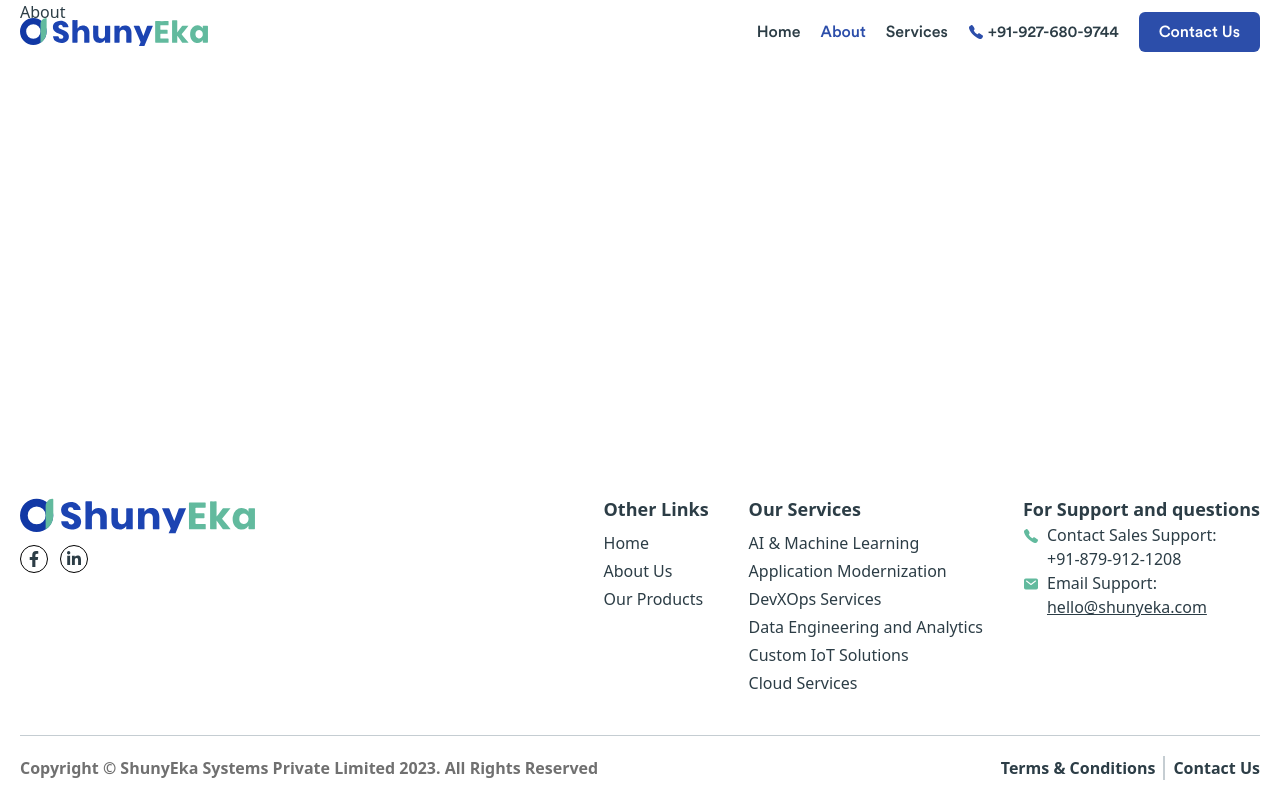
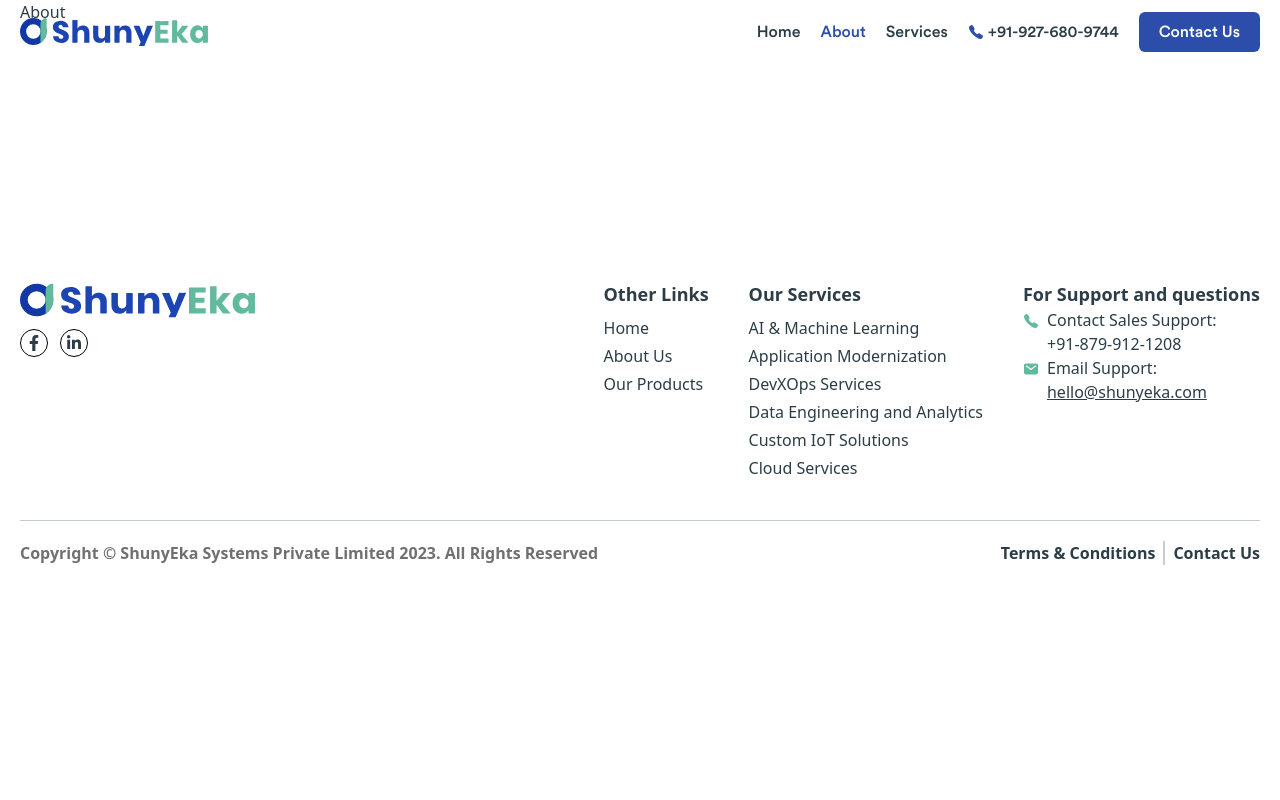
Before and after one commit to devvsakib/shunyekav2, a React (Vite) app: page /about-us in a window 1280 px wide. Built offline with nearby package versions, Linux system fonts and the light colour scheme.

Commit message:
layout changes

```diff
--- a/src/App.jsx
+++ b/src/App.jsx
@@ -3,13 +3,16 @@
 import Footer from "./components/Footer/Footer";
 import Home from "./pages/Home";
 import About from "./pages/About";
+import Services from "./pages/Services";
 function App() {
     return (
-    <div className="max-w-[1240px] mx-auto flex flex-col  justify-center min-h-screen">
+        <div className="flex flex-col justify-center min-h-screen">
             <Header />
             <Routes>
                 <Route path="/" element={<Home />} />
                 <Route path="/about-us" element={<About />} />
+                <Route path="/services" element={<Services />} />
+                <Route path="*" element={<h1>404</h1>} />
             </Routes>
             <Footer />
         </div>
--- a/src/components/Common/HeroSection.jsx
+++ /dev/null
@@ -1,9 +0,0 @@
-const HeroSection = () => {
-  return (
-    <section>
-
-    </section>
-  )
-}
-
-export default HeroSection
--- a/src/components/Footer/Footer.jsx
+++ b/src/components/Footer/Footer.jsx
@@ -4,9 +4,11 @@
 import { Link } from "react-router-dom";
 import { IoCall, IoMail } from 'react-icons/io5'
 import ActiveLink from "../Header/ActiveLink";
+import Layout from "../Layout";
 
 const Footer = () => {
     return (
+        <Layout>
             <footer className='text-center px-5 md:px-0 mt-10 md:5'>
                 <div className="grid sm:grid-cols-3 gap-8">
                     {/* footer top */}
@@ -88,6 +90,7 @@
                     </div>
                 </div>
             </footer>
+        </Layout>
     )
 }
 
--- a/src/components/Header/Header.jsx
+++ b/src/components/Header/Header.jsx
@@ -31,7 +31,7 @@
         <header
             ref={navbarRef}
             className={`${isNavbarFixed ? " bg-white w-full" : " w-full"
-                } duration-300 ease-linear fixed top-0 left-0 px-5 right-0`}
+                } duration-300 ease-linear fixed top-0 left-0 px-5 right-0 z-50`}
         >
             <div className="flex flex-row justify-between items-center py-3 max-w-[1240px] mx-auto">
                 <div>
--- a/src/components/Layout/index.jsx
+++ b/src/components/Layout/index.jsx
@@ -1,6 +1,6 @@
 const Layout = ({ children }) => {
     return (
-        <main className='mx-auto px-5 md:px-0 w-full flex-1'>
+        <main className='max-w-[1240px] mx-auto  px-5 md:px-0 w-full flex-1'>
             {children}
         </main>
     )
--- /dev/null
+++ b/src/pages/Services.jsx
@@ -0,0 +1,17 @@
+import HeroSection from "../components/Common/HeroSection"
+import Layout from "../components/Layout"
+
+const Services = () => {
+    return (
+        <>
+            <HeroSection />
+            <Layout>
+                <div>
+                    <p className="text-4xl font-circularBol">Automation in CloudOps, DevOps and SecOps</p>
+                </div>
+            </Layout>
+        </>
+    )
+}
+
+export default Services
--- a/tailwind.config.cjs
+++ b/tailwind.config.cjs
@@ -6,6 +6,9 @@
     ],
     theme: {
         extend: {
+            backgroundColor: {
+                primaryBg: "#CCF6FE"
+            },
             colors: {
                 "primary": "#2C4EAA",
                 "secondary": "#62BA9E",
```
Lines whose indentation alone changed are shown as unchanged.
